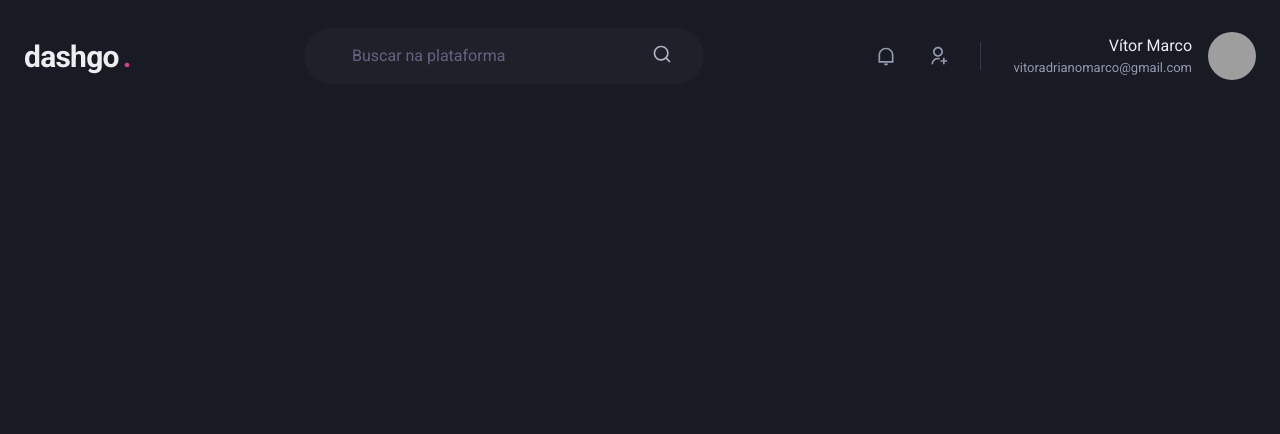
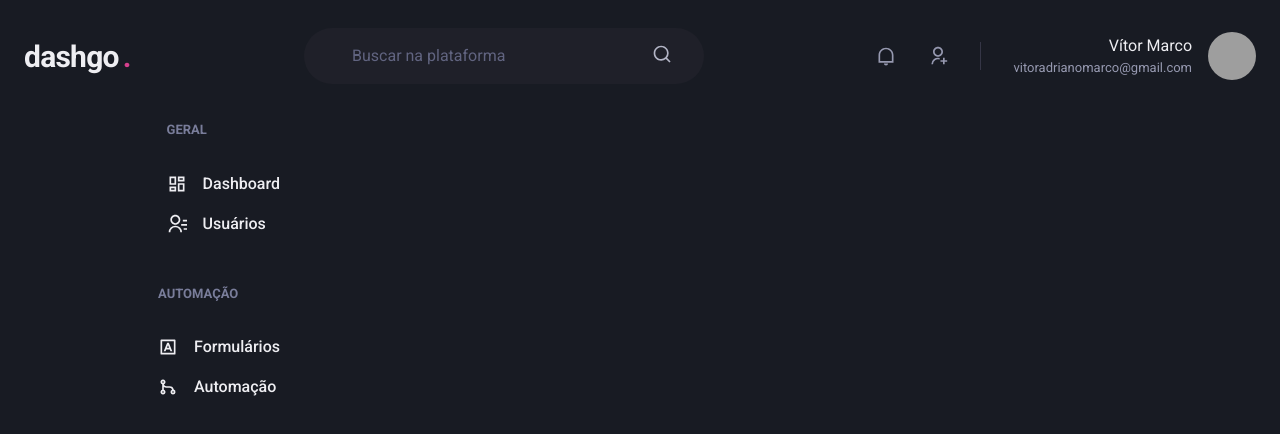
Before and after one commit to vitormarco/dashgo, a Next.js app: page /dashboard in a window 1280 px wide. Shown: the top 434 px of the page. Built offline with nearby package versions, Linux system fonts and the light colour scheme; grey boxes are pictures that could not be loaded.

Commit message:
Add basic structure of sidebar

```diff
--- /dev/null
+++ b/src/components/Sidebar/index.tsx
@@ -0,0 +1,54 @@
+import { Box, Icon, Link, Stack, Text } from '@chakra-ui/react';
+import {
+  RiContactsLine,
+  RiDashboardLine,
+  RiGitMergeLine,
+  RiInputMethodLine,
+} from 'react-icons/ri';
+
+export const Sidebar = () => {
+  return (
+    <Box as="aside" w={64} mr={8}>
+      <Stack spacing={12} align="flex-end">
+        <Box>
+          <Text fontWeight="bold" color="gray.400" fontSize="small">
+            GERAL
+          </Text>
+          <Stack spacing={4} mt={8} align="stretch">
+            <Link display="flex" alignItems="center">
+              <Icon as={RiDashboardLine} fontSize={20} />
+              <Text ml={4} fontWeight="medium">
+                Dashboard
+              </Text>
+            </Link>
+            <Link display="flex" alignItems="center">
+              <Icon as={RiContactsLine} fontSize={20} />
+              <Text ml={4} fontWeight="medium">
+                Usuários
+              </Text>
+            </Link>
+          </Stack>
+        </Box>
+        <Box>
+          <Text fontWeight="bold" color="gray.400" fontSize="small">
+            AUTOMAÇÃO
+          </Text>
+          <Stack spacing={4} mt={8} align="stretch">
+            <Link display="flex" alignItems="center">
+              <Icon as={RiInputMethodLine} fontSize={20} />
+              <Text ml={4} fontWeight="medium">
+                Formulários
+              </Text>
+            </Link>
+            <Link display="flex" alignItems="center">
+              <Icon as={RiGitMergeLine} fontSize={20} />
+              <Text ml={4} fontWeight="medium">
+                Automação
+              </Text>
+            </Link>
+          </Stack>
+        </Box>
+      </Stack>
+    </Box>
+  );
+};
--- a/src/pages/dashboard.tsx
+++ b/src/pages/dashboard.tsx
@@ -1,7 +1,17 @@
+import { Flex } from '@chakra-ui/react';
 import { Header } from '../components/Header';
+import { Sidebar } from '../components/Sidebar';
 
 const Dashboard = () => {
-  return <Header />;
+  return (
+    <Flex direction="column" h="100vh">
+      <Header />
+
+      <Flex w="100%" my={6} maxWidth={1480} mx="auto" px={6}>
+        <Sidebar />
+      </Flex>
+    </Flex>
+  );
 };
 
 export default Dashboard;
```
